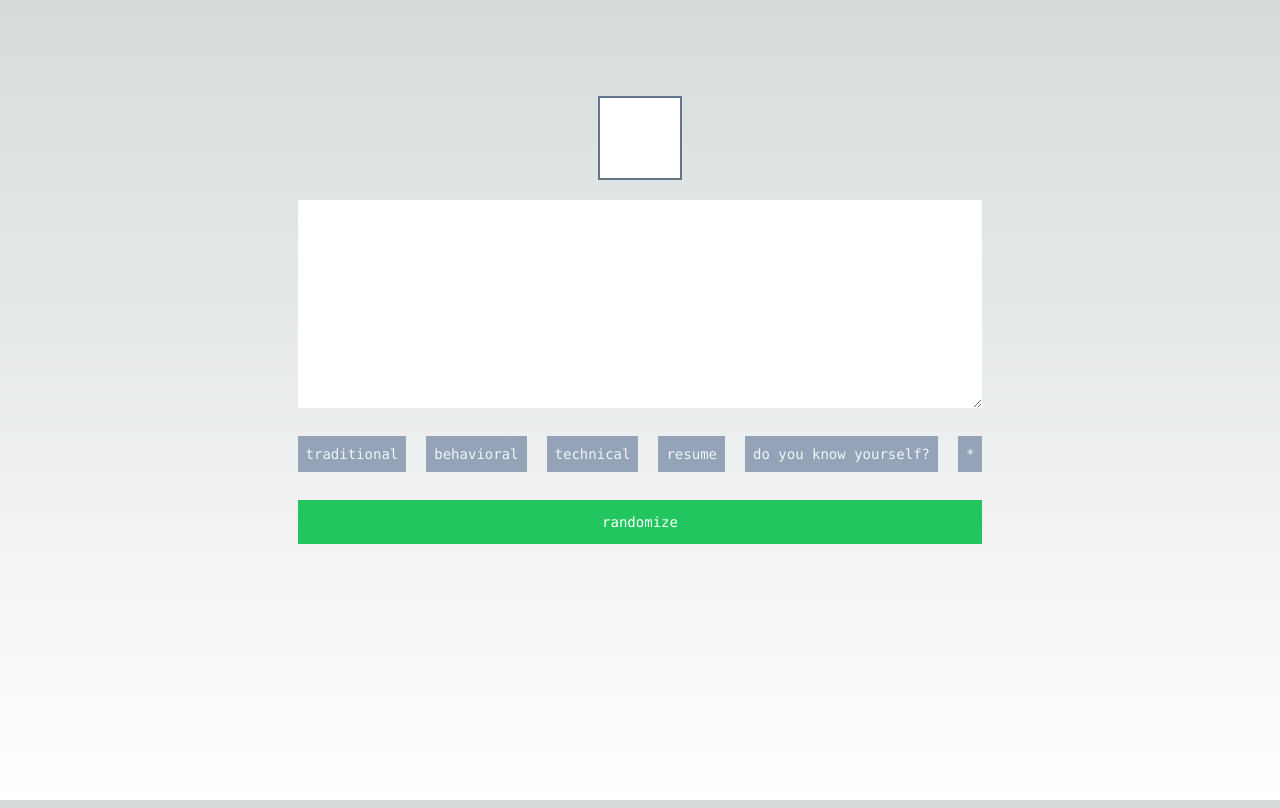
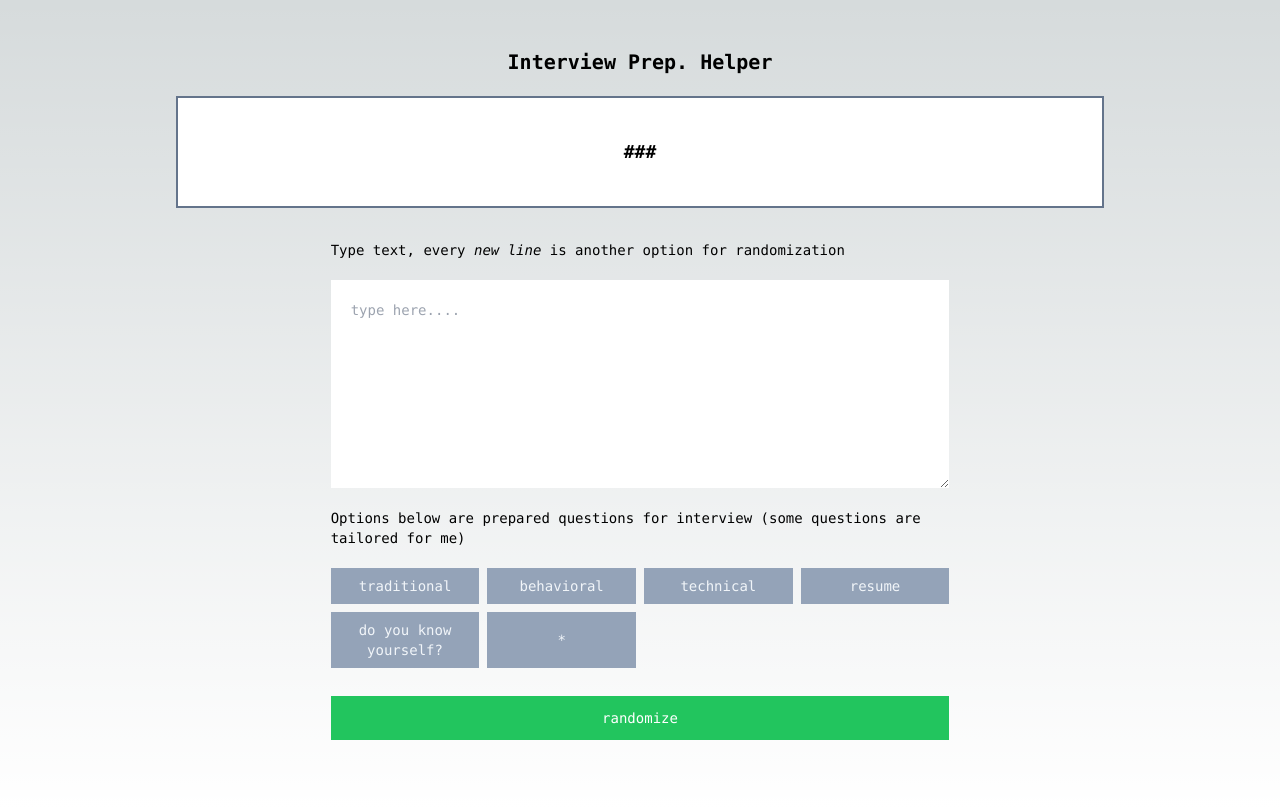
Before and after one commit to ohpxho/text-randomizer, a Next.js app: page / in a window 1280 px wide. Built offline with nearby package versions, Linux system fonts and the light colour scheme.

Commit message:
improved design

```diff
--- a/src/pages/index.js
+++ b/src/pages/index.js
@@ -13,7 +13,7 @@ export default function Home() {
     setQuestions(Data);
   },[]);
 
-  const [txt, setTxt] = useState('');
+  const [txt, setTxt] = useState('###');
   const [txtAreaValue, setTxtAreaValue] = useState('');
 
   const handleTxtAreaChange = (event) => {
@@ -35,25 +35,31 @@ export default function Home() {
   const randomize = () => {
     const txt = txtAreaValue;
     const txtArr = txt.split("\n");
-    setTxt(txtArr[Math.floor(Math.random() * txtArr.length)]);
+    const chosenTxt =txtArr[Math.floor(Math.random() * txtArr.length)];
+
+    if(chosenTxt.trim()==='') setTxt('###');
+    else setTxt(chosenTxt);
   }
 
   return (
-    <main className={`flex min-h-screen flex-col items-center justify-between p-24 ${inter.className}`}>
-      <div className="z-10 max-w-5xl w-full items-center justify-center font-mono text-sm h-full lg:flex lg:flex-col gap-5 ">
-         <div className="flex p-10 justify-center items-center bg-white border-2 border-slate-500">
+    <main className={`flex min-h-screen flex-col items-center justify-between ${inter.className}`}>
+      <div className="z-10 max-w-5xl w-full items-center justify-center font-mono text-sm h-full lg:flex lg:flex-col gap-5 p-12">
+         <p className="font-bold text-xl">Interview Prep. Helper</p>
+         <div className="flex w-full p-10 justify-center items-center bg-white border-2 border-slate-500">
             <p className="text-lg font-bold">{txt}</p>
           </div>
+          <div className="w-2/3">
+           <div className="flex flex-col gap-2 w-full h-full">
+              <p className="my-3">Type text, every <i>new line</i> is another option for randomization</p>
+              <textarea placeholder="type here...." className="h-52 outline-none p-5" value={txtAreaValue} onChange={handleTxtAreaChange}></textarea>
+              <p className="my-3">Options below are prepared questions for interview (some questions are tailored for me)</p>
+              <div className="grid grid-cols-4 gap-2">
+                {Object.keys(questions).map((key) => (<button id={key} onClick={setTxtAreaValueByType} className="p-2 bg-slate-400 text-slate-100">{key}</button>))}
+                <button id="allType" onClick={setTxtAreaValueByType} className="p-2 bg-slate-400 text-slate-100">*</button>
+              </div>
 
-         <div className="flex flex-col gap-2 h-full">
-            <textarea className="h-52 outline-none p-5" value={txtAreaValue} onChange={handleTxtAreaChange}></textarea>
-
-            <div className="flex gap-5 my-5">
-              {Object.keys(questions).map((key) => (<button id={key} onClick={setTxtAreaValueByType} className="p-2 bg-slate-400 text-slate-100">{key}</button>))}
-              <button id="allType" onClick={setTxtAreaValueByType} className="p-2 bg-slate-400 text-slate-100">*</button>
-            </div>
-
-            <button onClick={randomize} className="cursor-pointer w-full py-3 bg-green-500 text-white">randomize</button>
+              <button onClick={randomize} className="cursor-pointer w-full my-5 py-3 bg-green-500 text-white">randomize</button>
+           </div>
          </div>
       </div>
     </main>
```
